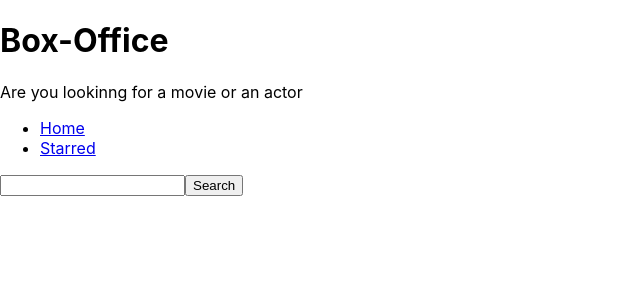
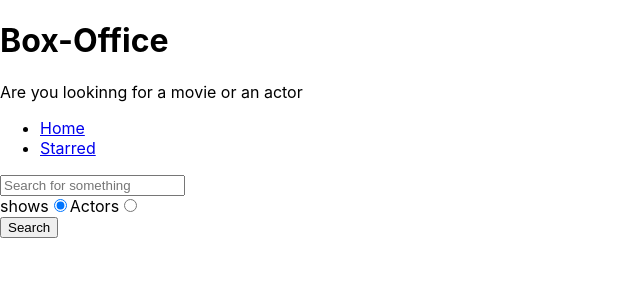
Before and after one commit to guddumaurya45/box-office, a React (Create React App) app: page / in a window 1280 px wide. Shown: the top 300 px of the page, without its empty margins (0-640 px from the left). Built offline with nearby package versions, Linux system fonts and the light colour scheme.

Commit message:
included Actors search function

```diff
--- a/src/pages/Home.js
+++ b/src/pages/Home.js
@@ -5,8 +5,12 @@
 const Home = () => {
   const [input, setInput] = useState('');
   const [results, setResults] = useState(null);
+  const [searchOption, setSearchOption] = useState('shows');
+
+  const isShowsSearch = searchOption === 'shows';
+
   const onSearch = () => {
-    apiGet(`/search/shows?q=${input}`).then(result => {
+    apiGet(`/search/${searchOption}?q=${input}`).then(result => {
       setResults(result);
     });
   };
@@ -21,19 +25,21 @@
     }
   };
 
+  const onRadioChange = ev => {
+    setSearchOption(ev.target.value);
+  };
+
   const renderResult = () => {
     if (results && results.length === 0) {
       return <div>No Results</div>;
     }
 
     if (results && results.length > 0) {
-      return (
-        <div>
-          {results.map(item => (
-            <div key={item.show.id}>{item.show.name}</div>
-          ))}
-        </div>
-      );
+      return results[0].show
+        ? results.map(item => <div key={item.show.id}>{item.show.name}</div>)
+        : results.map(item => (
+            <div key={item.person.id}>{item.person.name}</div>
+          ));
     }
     return null;
   };
@@ -42,10 +48,35 @@
     <MainPageLayout>
       <input
         type="text"
+        placeholder="Search for something"
         onChange={onInputChange}
         onKeyDown={onKeyDown}
         value={input}
       />
+      <div>
+        <label htmlFor="shows-search">
+          shows
+          <input
+            id="shows-search"
+            type="radio"
+            value="shows"
+            checked={isShowsSearch}
+            onChange={onRadioChange}
+          />
+        </label>
+
+        <label htmlFor="actor-search">
+          Actors
+          <input
+            id="actor-search"
+            type="radio"
+            value="people"
+            checked={!isShowsSearch}
+            onChange={onRadioChange}
+          />
+        </label>
+      </div>
+
       <button type="button" onClick={onSearch}>
         Search
       </button>
```
